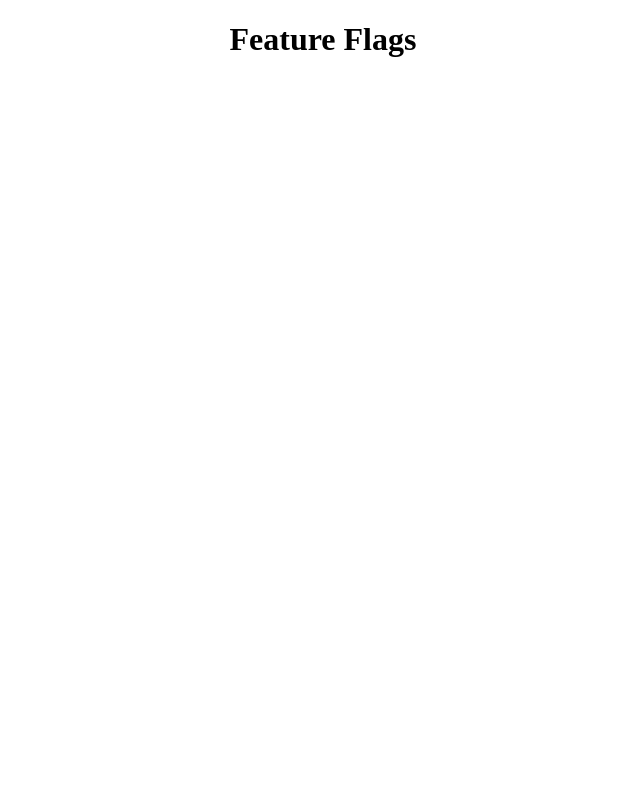
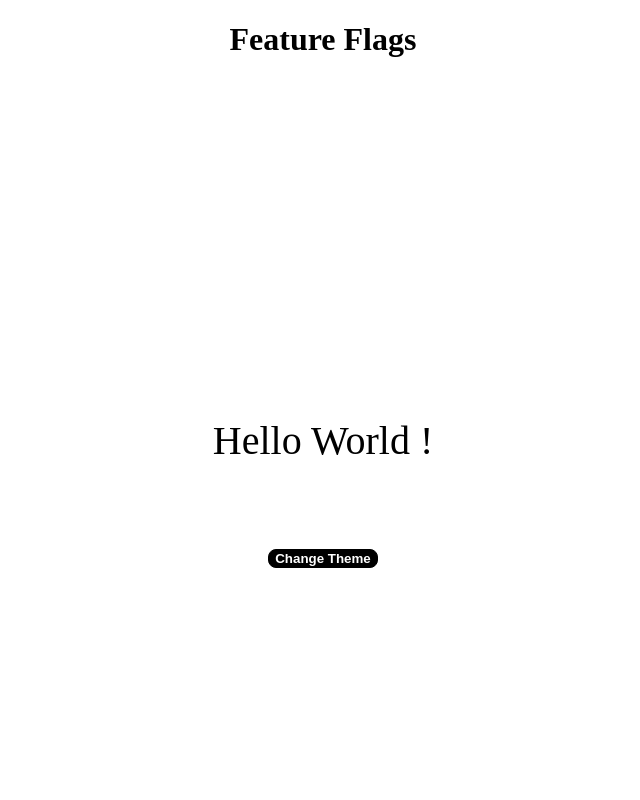
Before and after one commit to AhmedElyacoubiForJ/react-sandbox, a React (Create React App) app: page / in a window 1280 px wide. Shown: the top 800 px of the page, without its empty margins (317-957 px from the left). Built offline with nearby package versions, Linux system fonts and the light colour scheme; the HTML template or start-up script is replaced by a standard one.

Commit message:
feature flags working fine

```diff
--- a/src/App.js
+++ b/src/App.js
@@ -16,6 +16,7 @@
 // import SearchAutocomplete from "./freeCodeMapMinis/components/search-autocomplete-with-api";
 // import TicTacToe from "./freeCodeMapMinis/components/tic-tac-toe";
 import FeatureFlags from "./freeCodeMapMinis/components/feature-flag";
+import FeatureFlagGlobalState from "./freeCodeMapMinis/components/feature-flag/context";
 
 // import FunctionUpdaterExample from "./BroCode/components/updater-functions";
 // import UpdateObjectExample from "./BroCode/components/update-objects-in-state";
@@ -77,7 +78,9 @@
       {/* <TicTacToe /> */}
 
       {/* Feature Flag IMplementation */}
-      <FeatureFlags />
+      <FeatureFlagGlobalState>
+        <FeatureFlags />
+      </FeatureFlagGlobalState>
 
       {/* ************************************************************ */}
 
--- /dev/null
+++ b/src/freeCodeMapMinis/components/feature-flag/context/index.jsx
@@ -0,0 +1,37 @@
+import { createContext, useState, useEffect } from "react";
+import featureFlagsServiceMock from "../data";
+
+export const FeatureFlagsContext = createContext(null);
+
+export default function FeatureFlagGlobalState({ children }) {
+  const [loading, setLoading] = useState(false);
+  const [enabledFlags, setEnabledFlags] = useState({});
+
+  async function fetchFeatureFlags() {
+    try {
+      setLoading(true);
+      // original service call
+      const response = await featureFlagsServiceMock();
+      setEnabledFlags(response);
+      setLoading(false);
+    } catch (error) {
+      console.log(error);
+      setLoading(false);
+    }
+  }
+
+  useEffect(() => {
+    fetchFeatureFlags();
+  }, []);
+
+  return (
+    <FeatureFlagsContext.Provider
+      value={{
+        loading,
+        enabledFlags,
+      }}
+    >
+      {children}
+    </FeatureFlagsContext.Provider>
+  );
+}
--- /dev/null
+++ b/src/freeCodeMapMinis/components/feature-flag/data.js
@@ -0,0 +1,15 @@
+const dummyApiResponse = {
+    showLightDarkMode: true,
+    showTicTacToeBoard: true,
+    showRandomColorGenerator: true,
+    showAccordian: true,
+    showTreeView: true,
+}
+function featureFlagsServiceMock() {
+    return new Promise((resolve, reject) => {
+        if (dummyApiResponse) setTimeout(resolve(dummyApiResponse), 500)
+        else reject('Some error occurred! Please try again')
+    })
+}
+
+export default featureFlagsServiceMock;
--- a/src/freeCodeMapMinis/components/feature-flag/index.jsx
+++ b/src/freeCodeMapMinis/components/feature-flag/index.jsx
@@ -1,10 +1,57 @@
+import { useContext } from "react";
+import { FeatureFlagsContext } from "./context";
 
+import LightDarkMode from "../light-dark-mode";
+import TicTacToe from "../tic-tac-toe";
+import RandomColor from "../random-color";
+import Accordian from "../accordian";
+import TreeView from "../tree-view";
+import menus from "../tree-view/data";
 
 export default function FeatureFlags() {
+  const { loading, enabledFlags } = useContext(FeatureFlagsContext);
 
-    return (
-        <div className="feature-flags-container">
-            <h1>Feature Flags</h1>
-        </div>
-    )
+  const componentsToRender = [
+    {
+      key: "showLightDarkMode",
+      component: <LightDarkMode />,
+    },
+    {
+      key: "showTicTacToeBoard",
+      component: <TicTacToe />,
+    },
+    {
+      key: "showRandomColorGenerator",
+      component: <RandomColor />,
+    },
+    {
+      key: "showAccordian",
+      component: <Accordian />,
+    },
+    {
+      key: "showTreeView",
+      component: <TreeView menus={menus} />,
+    },
+  ];
+
+  function checkEnabledFlags(getCurrentKey) {
+    return enabledFlags[getCurrentKey];
+  }
+
+  if (loading) return <h1>Loading...</h1>;
+
+  return (
+    <div>
+      <h1>Feature Flags</h1>
+      {
+        componentsToRender.map((componentItem) => {
+          return (
+            <div key={componentItem.key}>
+              { checkEnabledFlags(componentItem.key) ? componentItem.component : null}
+            </div>
+          );
+        })
+      }
+    </div>
+  );
 }
```
